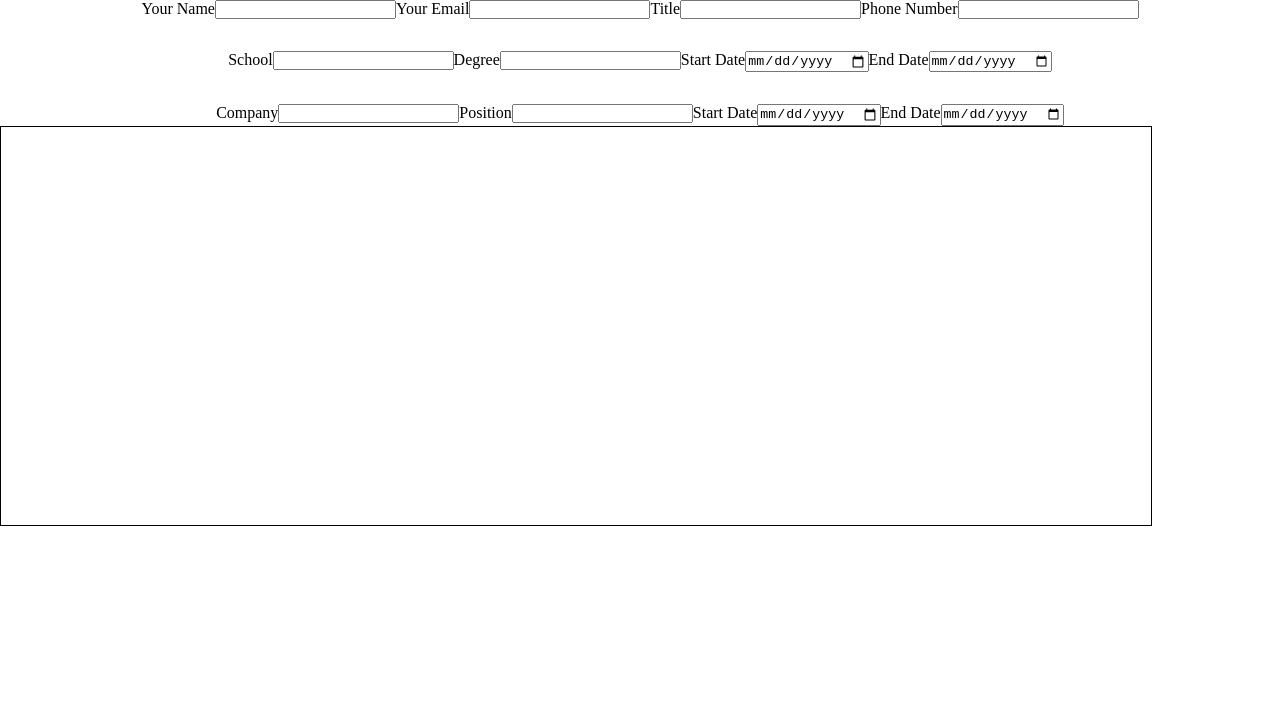
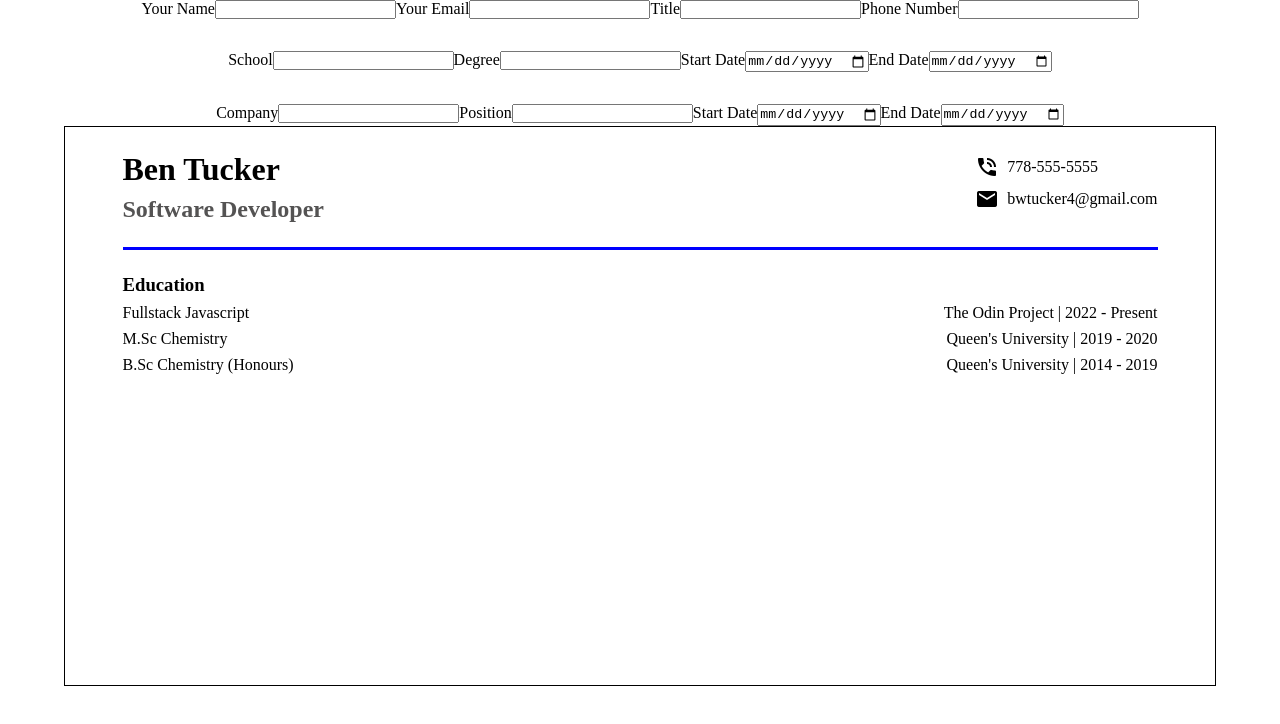
Before and after one commit to tenbucker4/employable, a React (Create React App) app in the folder cv-project/: page / in a window 1280 px wide. Shown: the top 724 px of the page. Built offline with nearby package versions, Linux system fonts and the light colour scheme.

Commit message:
Begin layout of resume display

```diff
--- a/cv-project/src/components/Resume.js
+++ b/cv-project/src/components/Resume.js
@@ -2,7 +2,49 @@ import React from "react";
 import "../styles/resume.css";
 
 const Resume = (props) => {
-    return <div className="resume-bin"></div>;
+    return (
+        <div className="resume-bin">
+            <header>
+                <div className="heading">
+                    <h1>Ben Tucker</h1>
+                    <h2>Software Developer</h2>
+                </div>
+                <div className="contact-details">
+                    <ul>
+                        <li>
+                            <img src={require("../images/phone.png")} />
+                            778-555-5555
+                        </li>
+                        <li>
+                            <img src={require("../images/email.png")} />
+                            bwtucker4@gmail.com
+                        </li>
+                    </ul>
+                </div>
+            </header>
+            <section className="education-section">
+                <h3>Education</h3>
+                <div className="education-entry">
+                    <p>Fullstack Javascript</p>
+                    <p>
+                        The Odin Project | <span>2022 - Present</span>
+                    </p>
+                </div>
+                <div className="education-entry">
+                    <p>M.Sc Chemistry</p>
+                    <p>
+                        Queen's University | <span>2019 - 2020</span>
+                    </p>
+                </div>
+                <div className="education-entry">
+                    <p>B.Sc Chemistry (Honours)</p>
+                    <p>
+                        Queen's University | <span>2014 - 2019</span>
+                    </p>
+                </div>
+            </section>
+        </div>
+    );
 };
 
 export default Resume;
--- a/cv-project/src/styles/app.css
+++ b/cv-project/src/styles/app.css
@@ -17,3 +17,9 @@
     align-items: center;
     gap: 2rem;
 }
+
+.cv-display {
+    display: flex;
+    justify-content: center;
+    width: 100%;
+}
--- a/cv-project/src/styles/resume.css
+++ b/cv-project/src/styles/resume.css
@@ -1,5 +1,55 @@
 .resume-bin {
     width: 90%;
-    height: 50vh;
+    height: 70vh;
     border: 1px solid black;
+    display: flex;
+    flex-direction: column;
+    align-items: center;
 }
+
+.resume-bin header {
+    display: flex;
+    justify-content: space-between;
+    width: 90%;
+    padding: 1.5rem 0rem;
+    border-bottom: 3px solid blue;
+}
+
+.heading {
+    display: flex;
+    flex-direction: column;
+    gap: 0.5rem;
+}
+
+.heading h2 {
+    color: rgb(84, 83, 83);
+}
+
+ul {
+    list-style: none;
+    line-height: 2rem;
+}
+
+li {
+    display: flex;
+    align-items: center;
+    gap: 0.5rem;
+}
+
+li img {
+    width: 1.5rem;
+    height: auto;
+}
+
+section {
+    display: flex;
+    flex-direction: column;
+    width: 90%;
+    padding-top: 1.5rem;
+    gap: 0.5rem;
+}
+
+.education-entry {
+    display: flex;
+    justify-content: space-between;
+}
```
Also changed, not shown: cv-project/src/images/email.png (added), cv-project/src/images/phone.png (added).
